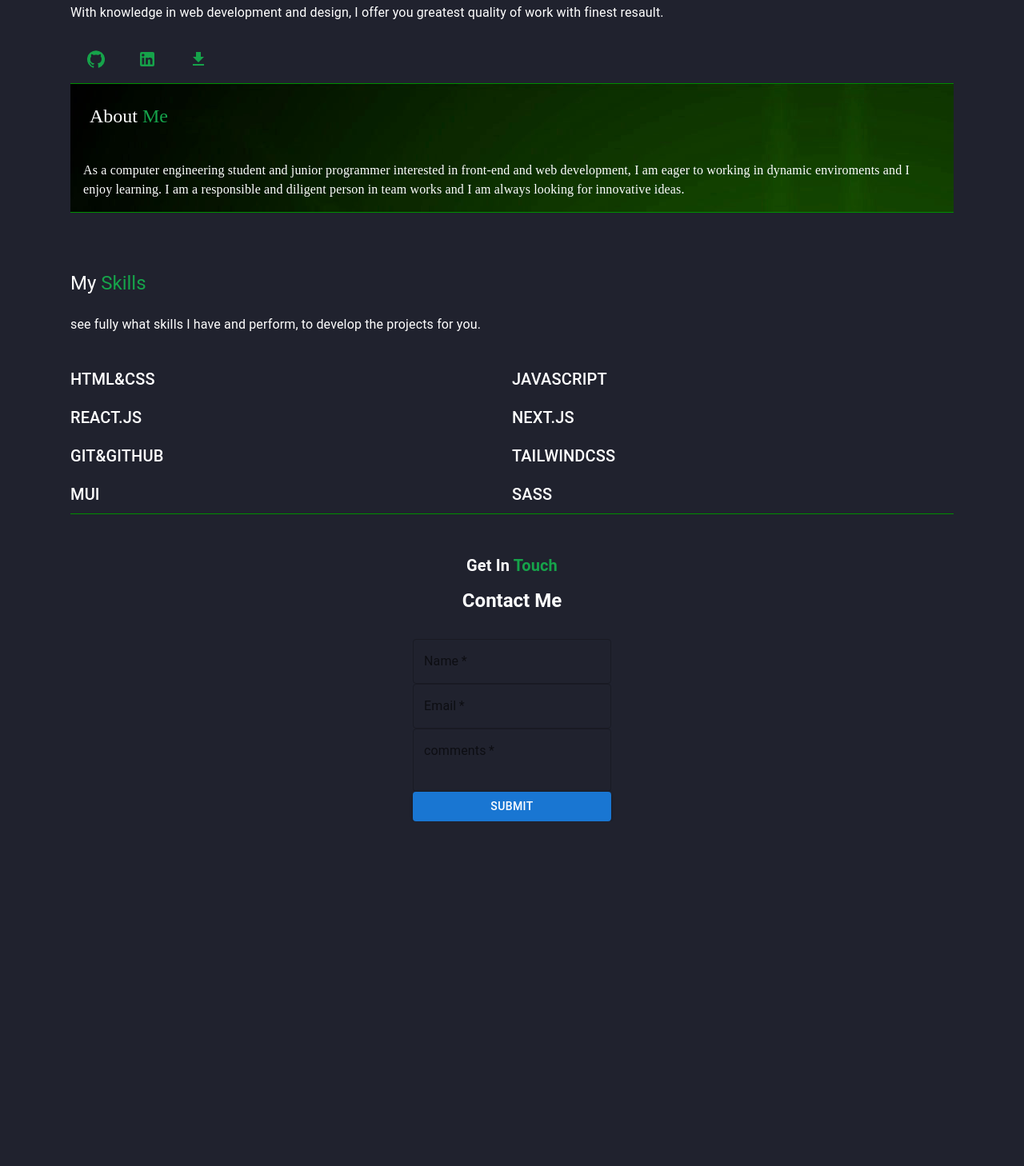
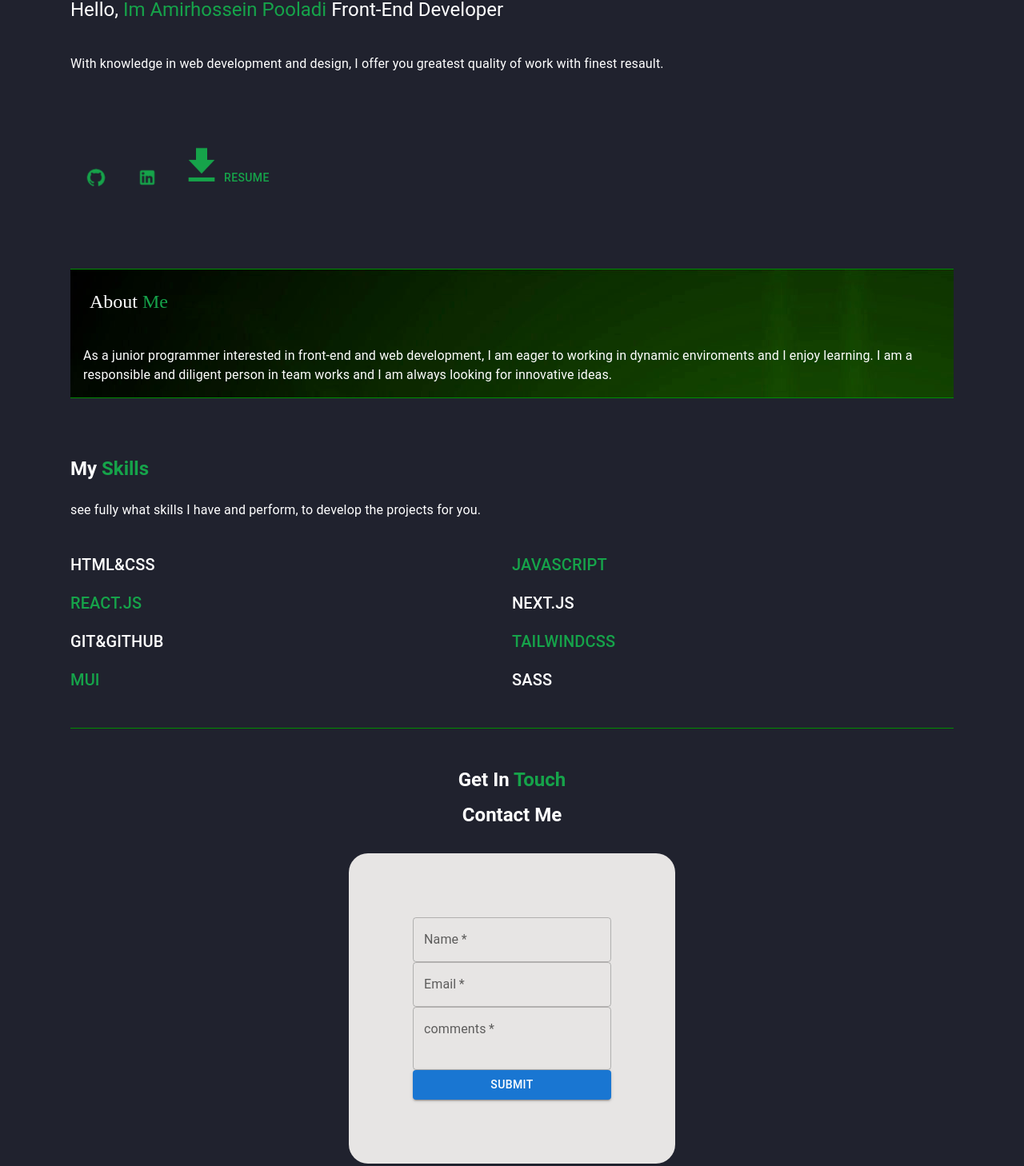
Before and after one commit to amirhpooladi/resume, a Next.js app: page / in a window 1280 px wide. Shown: the part 168-1626 px from the top of the page at 80% size. Before the commit the page ends 1195 px from the top, so only its background shows below. Built offline with nearby package versions, Linux system fonts and the light colour scheme.

Commit message:
12thCommit

```diff
--- a/components/AboutMe.js
+++ b/components/AboutMe.js
@@ -1,9 +1,16 @@
 import React from "react";
+
 import { Typography } from "@mui/material";
+import ScrollAnimation from "react-animate-on-scroll";
+import "animate.css";
 
-export default function AboutMe () {
+export default function AboutMe() {
   return (
     <section id="aboutMe" className=" bg-slate-700  leading-relaxed h-max  ">
+      <ScrollAnimation
+        animateIn="animate__animated animate__bounceInDown"
+        animateOut="ananimate__animated animate__bounceInDown"
+      >
         <Typography
           className=" leading-relaxed pt"
           color="white"
@@ -14,18 +21,19 @@ export default function AboutMe () {
         >
           About <span className=" text-green-600"> Me</span>{" "}
         </Typography>
+
         <Typography
-        className=" leading-8 pb-60 space-y-4 lg:px-40"
+          className=" leading-8 pb-60 space-y-4 lg:px-40 transition will-change-scroll"
           color=" white"
           py={2}
           px={2}
-        fontFamily={"cursive"}
         >
-        As a computer engineering student and junior programmer interested in
-        front-end and web development, I am eager to working in dynamic
-        enviroments and I enjoy learning. I am a responsible and diligent person
-        in team works and I am always looking for innovative ideas.
+          As a junior programmer interested in front-end and web development, I
+          am eager to working in dynamic enviroments and I enjoy learning. I am
+          a responsible and diligent person in team works and I am always
+          looking for innovative ideas.
         </Typography>
+      </ScrollAnimation>
     </section>
   );
 }
--- a/components/Contact.js
+++ b/components/Contact.js
@@ -1,5 +1,7 @@
 import { Button, TextField, Typography } from "@mui/material";
 import React, { useRef, useState } from "react";
+import ScrollAnimation from "react-animate-on-scroll";
+import "animate.css";
 
 export default function Contact() {
   const [nameError, setNameError] = useState(false);
@@ -26,10 +28,13 @@ export default function Contact() {
     }
   };
 
-
   return (
+    <ScrollAnimation
+    animateIn="animate__animated animate__backInRight"
+    animateOut="ananimate__animated animate__bounceInDown"
+  >
     <section id="contact" className="flex flex-col items-center pt-12">
-      <Typography variant="h6" color="white" fontWeight="bold">
+      <Typography variant="h5" color="white" fontWeight="bold">
         Get In <span className=" text-green-600"> Touch</span>
       </Typography>
       <Typography
@@ -40,7 +45,10 @@ export default function Contact() {
       >
         Contact Me
       </Typography>
-      <form type="submit" className="flex flex-col">
+      <form
+        type="submit"
+        className=" text-white flex flex-col bg-stone-200 p-20 rounded-3xl "
+      >
         <TextField
           onChange={() => setNameError(false)}
           helperText={nameError && helperText}
@@ -51,7 +59,6 @@ export default function Contact() {
           placeholder="Enter your name"
           label="Name"
           color="success"
-
         />
         <TextField
           onChange={() => setEmailError(false)}
@@ -63,10 +70,10 @@ export default function Contact() {
           placeholder="Enter your email"
           color="success"
           label="Email"
-          className=" mt-4 "
-
+          className="mt-4"
         />
         <TextField
+          className="mt-4  placeholder-white"
           onChange={() => setComError(false)}
           helperText={comError && helperText}
           inputRef={comRef}
@@ -77,16 +84,23 @@ export default function Contact() {
           placeholder="All your comments will be read and even published:)"
           color="success"
           label="comments"
-          className=" mt-4  "
         />
+
         <Button
           onClick={submitHandler}
-          className=" bg-green-600 hover:bg-orange-500 mt-10"
+          className=" bg-green-600 hover:bg-orange-500 mt-10 mb-20"
           variant="contained"
         >
           Submit
         </Button>
       </form>
+      <Typography
+        color="white"
+        className=" sticky bottom-0w-max flex justify-center rounded-full mb-4 mt-5"
+      >
+        Developed By Amirhossein Pooladi
+      </Typography>
     </section>
+    </ScrollAnimation>
   );
 }
--- a/components/Header.js
+++ b/components/Header.js
@@ -1,4 +1,5 @@
 import React, { useState } from "react";
+import 'animate.css';
 
 import { Avatar, Button, Grid, Typography } from "@mui/material";
 import MenuRoundedIcon from "@mui/icons-material/MenuRounded";
@@ -13,10 +14,10 @@ export default function Header() {
 
   return (
     <>
-      <section id="header" className=" flex justify-between mt-5">
-        <Grid container spacing={2} py={1}>
+      <section id="header" className=" flex justify-between mt-5 mb-16">
+        <Grid container spacing={2} py={1} >
           <Grid item>
-            <Avatar src="./me.jpg" className=" ml-3" />
+            <Avatar src="./me.jpg" className=" ml-3 transition  ease-in-out delay-150 hover:scale-150 duration-200" />
           </Grid>
           <Grid item>
             <Typography
@@ -33,10 +34,10 @@ export default function Header() {
           <Button onClick={iconHandler}>
             {icon ? (
               <div>
-                <MenuRoundedIcon className=" text-green-600 " />
+                <MenuRoundedIcon className="   text-green-600 transition  ease-in-out delay-150 hover:-translate-x-2 hover:scale-150 duration-200 " />
               </div>
             ) : (
-              <CloseIcon className=" text-green-600 " />
+              <CloseIcon className=" text-green-600 transition  ease-in-out delay-150 hover:-translate-x-2 hover:scale-150 duration-200 " />
             )}
           </Button>
         </Grid>
--- a/components/Home.js
+++ b/components/Home.js
@@ -1,16 +1,15 @@
 import React from "react";
-import { Button, Typography } from "@mui/material";
+import { Button, Typography, TextField } from "@mui/material";
 import GitHubIcon from "@mui/icons-material/GitHub";
 import LinkedInIcon from "@mui/icons-material/LinkedIn";
-import FileDownloadIcon from '@mui/icons-material/FileDownload';
-
+import FileDownloadIcon from "@mui/icons-material/FileDownload";
+import ScrollAnimation from "react-animate-on-scroll";
+import "animate.css";
 
 export default function Home() {
   return (
     <>
-
       <section id="home">
-
         <Typography variant="h5" color="white" py={3}>
           Hello,
           <span className=" text-green-600"> Im Amirhossein Pooladi </span>
@@ -20,26 +19,42 @@ export default function Home() {
           With knowledge in web development and design, I offer you greatest
           quality of work with finest resault.
         </Typography>
-      <div>
+        <ScrollAnimation
+          animateIn="animate__animated animate__backInRight"
+          animateOut="ananimate__animated animate__bounceInDown"
+        >
+          <div className=" my-20">
             <a href="https://github.com/amirhpooladi" target="_blank">
-        <Button  className=" hover: bg-slate-700 mr-2 ">
+              <Button className=" hover: bg-slate-700 mr-2 animate-pulse ">
                 <GitHubIcon color=" text-green-600" className=" text-3xl m-3" />
               </Button>
             </a>
-        <a href="https://www.linkedin.com/in/amirhossein-pooladi-6b4679277/" target="_blank">
-        <Button  className=" hover: bg-slate-700 mr-2">
-          <LinkedInIcon color=" text-green-600" className=" text-3xl m-3" />
+
+            <a
+              href="https://www.linkedin.com/in/amirhossein-pooladi-6b4679277/"
+              target="_blank"
+            >
+              <Button className=" hover: bg-slate-700 mr-2 animate-pulse">
+                <LinkedInIcon
+                  color=" text-green-600"
+                  className=" text-3xl m-3"
+                />
               </Button>
             </a>
 
             <a href="AmirhosseinPooladi_Resume1.pdf" download>
-
-        <Button  className=" hover: bg-slate-700 mr-2">
-
-          <FileDownloadIcon color=" text-green-600" className=" text-3xl m-3" />
+              <Button className=" hover: bg-slate-700 mr-2  ">
+                <svg className="animate-bounce w-14 h-14">
+                  <FileDownloadIcon
+                    color=" text-green-600"
+                    className=" text-3xl m-3 "
+                  />
+                </svg>
+                <span className=" text-green-600">resume</span>
               </Button>
             </a>
           </div>
+        </ScrollAnimation>
       </section>
     </>
   );
--- a/components/NavBar.js
+++ b/components/NavBar.js
@@ -8,15 +8,22 @@ import {
   ListItemText,
   Typography,
 } from "@mui/material";
+import ScrollAnimation from "react-animate-on-scroll";
+import "animate.css";
 
 export default function NavBar() {
   return (
     <>
-      <List className=" flex  text-white rounded-lg justify-around lg:flex lg:flex-row  bg-slate-800  px-10    bg-opacity-30 ">
+      <ScrollAnimation
+
+        animateIn="animate__animated animate__bounceInDown"
+        animateOut="ananimate__animated animate__bounceInDown"
+      >
+        <List className="  flex  text-white rounded-lg justify-around lg:flex lg:flex-row   bg-slate-800  px-10    bg-opacity-30 ">
           <ButtonGroup variant="text">
-          <div className=" lg:flex lg:flex-row">
+            <div className=" lg:flex lg:flex-row md:flex md:flex-row">
               <Link
-              to="./home"
+                to="home"
                 activeClass="active"
                 spy={true}
                 smooth={true}
@@ -26,59 +33,72 @@ export default function NavBar() {
                 <ListItemButton
                   selected={false}
                   size="small"
-                className=" rounded-lg "
+                  className=" text-green-600 rounded-lg transition  ease-in-out delay-150 hover:scale-125 duration-200 hover:text-green-600"
                 >
                   Home
                 </ListItemButton>
               </Link>
               <Link
-              to="./skills"
+                to="skills"
                 activeClass="active"
                 spy={true}
                 smooth={true}
                 offset={-70}
                 duration={800}
               >
-              <ListItemButton size="small" className=" rounded-lg ">
+                <ListItemButton
+                  size="small"
+                  className=" rounded-lg transition  ease-in-out delay-150 hover:scale-125 duration-200 hover:text-green-600 "
+                >
                   Skills
                 </ListItemButton>
               </Link>
               <Link
-              to="./contact"
+                to="contact"
                 activeClass="active"
                 spy={true}
                 smooth={true}
                 offset={-70}
                 duration={800}
               >
-              <ListItemButton size="small" className=" rounded-lg ">
+                <ListItemButton
+                  size="small"
+                  className=" rounded-lg transition  ease-in-out delay-150 hover:scale-125 duration-200 hover:text-green-600 "
+                >
                   Contact
                 </ListItemButton>
               </Link>
             </div>
-          <div className="lg:flex lg:flex-row">
+            <div className="lg:flex lg:flex-row md:flex md:flex-row">
               <Link
-              to="./aboutMe"
+                to="aboutMe"
                 activeClass="active"
                 spy={true}
                 smooth={true}
                 offset={-70}
                 duration={800}
               >
-              <ListItemButton size="small" className="  rounded-lg ">
+                <ListItemButton
+                  size="small"
+                  className="  rounded-lg transition  ease-in-out delay-150 hover:scale-125 duration-200 hover:text-green-600  "
+                >
                   About me
                 </ListItemButton>
               </Link>
-
-            <ListItemButton size="small" className=" rounded-lg ">
+              <a href="https://github.com/amirhpooladi" target="_blank">
+                <ListItemButton
+                  size="small"
+                  className=" rounded-lg transition ease-linear hover:text-green-600  delay-150 hover:scale-125 duration-200 "
+                >
                   Projects
                 </ListItemButton>
+              </a>
 
               <a href="AmirhosseinPooladi_Resume1.pdf" download>
                 <ListItemButton
                   variant="filled"
                   size="small"
-                className=" rounded-lg "
+                  className=" rounded-lg transition  ease-in-out delay-150 hover:scale-125 duration-200 hover:text-green-600"
                 >
                   Resume
                 </ListItemButton>
@@ -86,6 +106,7 @@ export default function NavBar() {
             </div>
           </ButtonGroup>
         </List>
+      </ScrollAnimation>
     </>
   );
 }
--- a/components/Skills.js
+++ b/components/Skills.js
@@ -1,11 +1,18 @@
 import { Grid, List, Typography } from "@mui/material";
+import ScrollAnimation from "react-animate-on-scroll";
+import "animate.css";
+
 import React from "react";
-export default function Skills () {
+export default function Skills() {
   return (
     <>
-      <section id="skills">
+      <section id="skills" className=" mb-9">
+        <ScrollAnimation
+          animateIn="animate__animated animate__bounceInDown"
+          animateOut="ananimate__animated animate__bounceInDown"
+        >
           <List>
-          <Typography color="white" variant="h5" pt={8}>
+            <Typography color="white" fontWeight="bold" variant="h5" pt={8}>
               My <span className=" text-green-600"> Skills</span>{" "}
             </Typography>
             <Typography color="white" pt={3}>
@@ -20,12 +27,12 @@ export default function Skills () {
               </Grid>
               <Grid item xs={6} pt={2}>
                 <Typography variant="h6" color="white" className=" font-bold">
-                JAVASCRIPT
+                  <span className=" text-green-600">JAVASCRIPT</span>
                 </Typography>
               </Grid>
               <Grid item xs={6} pt={2}>
                 <Typography variant="h6" color="white" className=" font-bold">
-                REACT.JS
+                  <span className=" text-green-600">REACT.JS</span>
                 </Typography>
               </Grid>
               <Grid item xs={6} pt={2}>
@@ -40,12 +47,12 @@ export default function Skills () {
               </Grid>
               <Grid item xs={6} pt={2}>
                 <Typography variant="h6" color="white" className=" font-bold">
-                TAILWINDCSS
+                  <span className=" text-green-600"> TAILWINDCSS</span>
                 </Typography>
               </Grid>
               <Grid item xs={6} pt={2}>
                 <Typography variant="h6" color="white" className=" font-bold">
-                MUI
+                  <span className=" text-green-600"> MUI</span>
                 </Typography>
               </Grid>
               <Grid item xs={6} pt={2}>
@@ -55,6 +62,7 @@ export default function Skills () {
               </Grid>
             </Grid>
           </List>
+        </ScrollAnimation>
       </section>
     </>
   );
--- a/package.json
+++ b/package.json
@@ -18,8 +18,10 @@
     "@mui/icons-material": "^5.14.3",
     "@mui/material": "^5.14.3",
     "@mui/styled-engine-sc": "^5.12.0",
+    "animate.css": "^4.1.1",
     "next": "13.4.12",
     "react": "18.2.0",
+    "react-animate-on-scroll": "^2.1.7",
     "react-dom": "18.2.0",
     "react-scroll": "^1.8.9",
     "styled-components": "^5.3.11"
--- a/pages/index.js
+++ b/pages/index.js
@@ -10,7 +10,7 @@ import Contact from "../components/Contact";
 export default function Main() {
   return (
     <>
-      <div className="  top-0 bg-slate-800 bg-opacity-90  min-w-full  rounded-3xl">
+      <div className="  top-0 bg-slate-800 bg-opacity-90 rounded-3xl">
         <Header />
       </div>
       <Layout>
--- a/tailwind.config.js
+++ b/tailwind.config.js
@@ -1,5 +1,6 @@
 /** @type {import('tailwindcss').Config} */
 module.exports = {
+
   content: [
     "./app/**/*.{js,ts,jsx,tsx,mdx}",
     "./pages/**/*.{js,ts,jsx,tsx,mdx}",
```
Also changed, not shown: 1 other file (tests, documents, lock files or other folders). Lines whose indentation alone changed are shown as unchanged.
